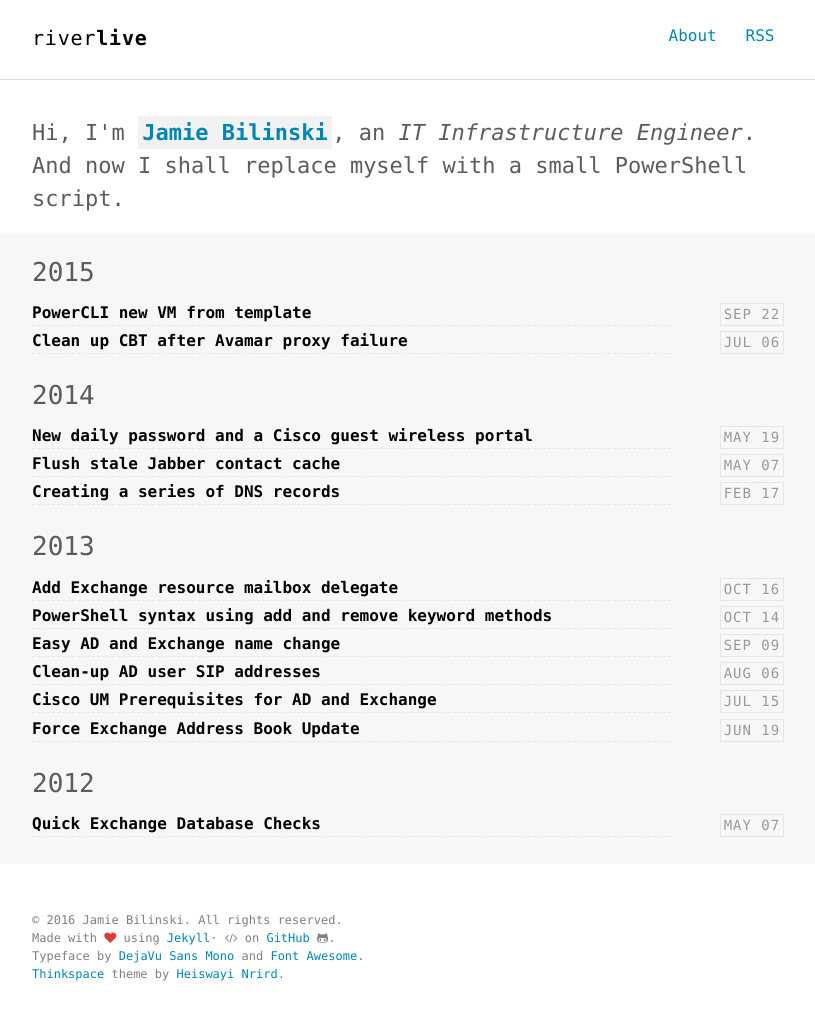
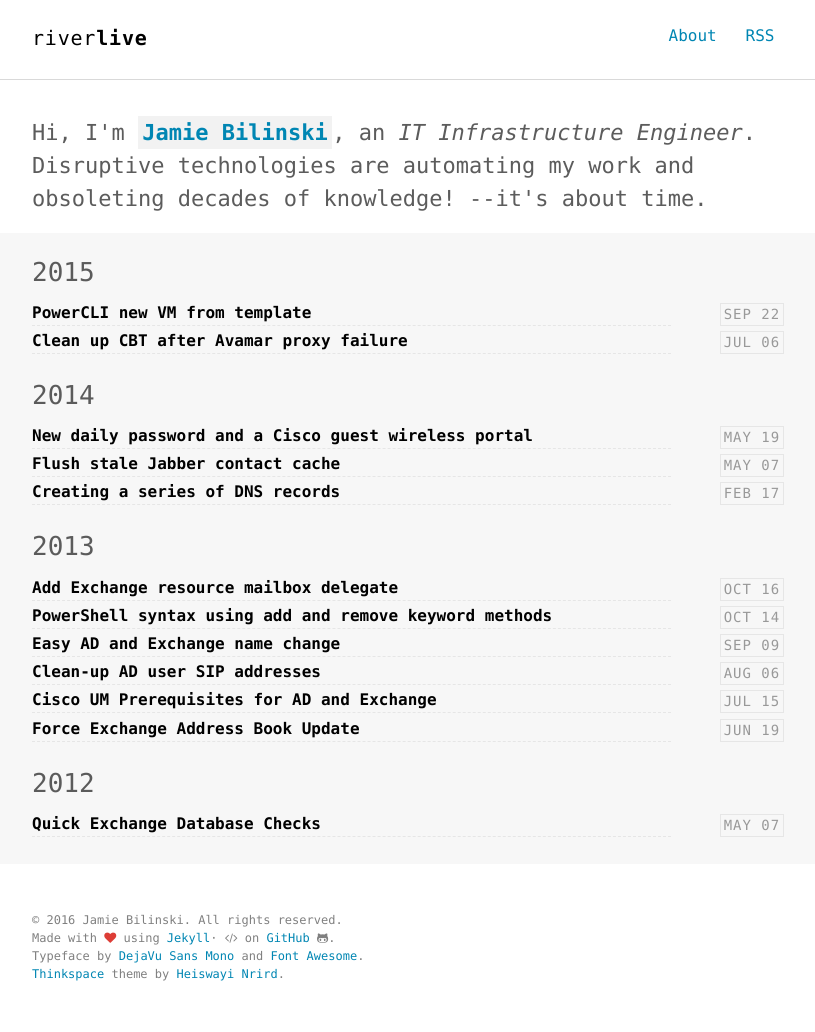
Before and after one commit to jbilinski/scriptops.com, a Jekyll site: the page built from index.html, in a window 1280 px wide. Shown: the whole page, without its empty margins (232-1047 px from the left). Built offline with Jekyll 4.4.1, drawn with Linux system fonts in a browser that asks for light colours.

Commit message:
Config var changes

```diff
--- a/_config.yml
+++ b/_config.yml
@@ -31,13 +31,13 @@ destination: ./_site
 author:
   name     : "Jamie Bilinski"
   job      : "IT Infrastructure Engineer"
-  bio      : "And now I shall replace myself with a small PowerShell script."
+  bio      : "Disruptive technologies are automating my work and obsoleting decades of knowledge! --it's about time."
   email    : jbilinski+blog@gmail.com
   url      : https://about.me/jbilinski
   github   : http://github.com/jbilinski
   twitter  : http://twitter.com/GravityNoob
   linkedin : http://linkedin.com/in/jbilinski
-  #  thumb    : /images/author.jpg
+  thumb    : http://gravatar.com/avatar/7ef7f59e6bfa3188f7999841f7382348
   # facebook : https://www.facebook.com/profile.php?id=123456789
 # social settings
 og_locale: "en_US"
```
